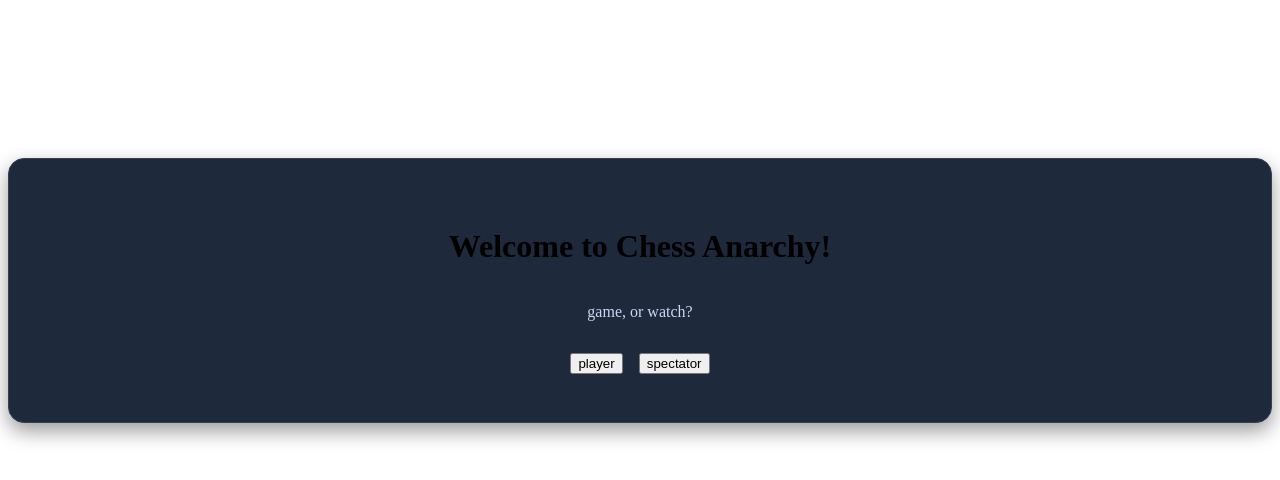
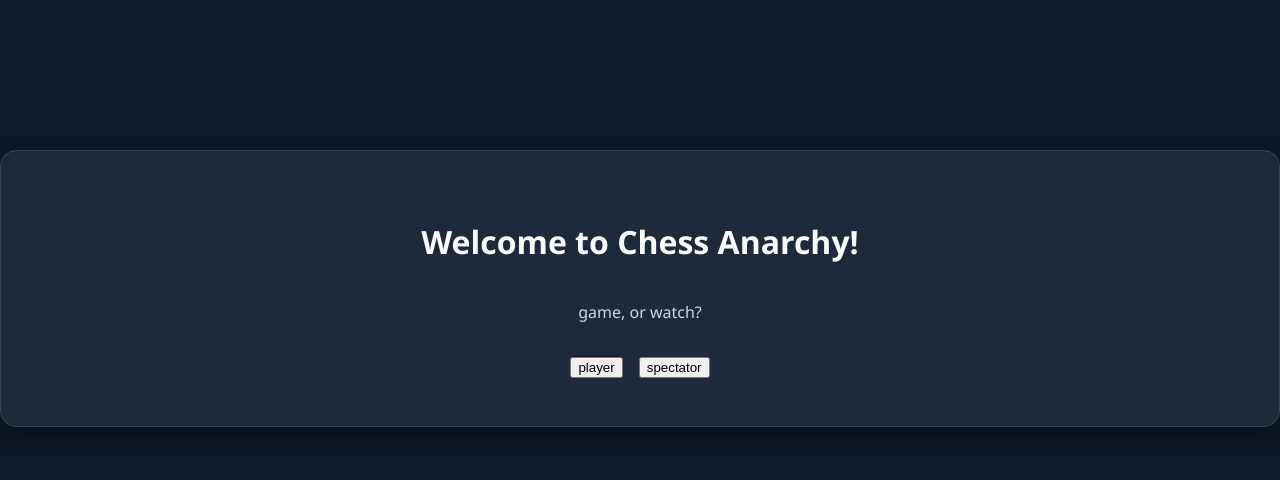
Before and after one commit to ShaneKanterman04/Chess-Anarchy-, a website: page public/pre-index.html in a window 1280 px wide. Drawn offline with Linux system fonts and the light colour scheme.

```diff
--- a/public/startup.css
+++ b/public/startup.css
@@ -1,3 +1,14 @@
+body {
+  margin: 0;
+
+  background: #0f172a;
+  color: #f8fafc;
+  font-family: "Segoe UI", Tahoma, Geneva, Verdana, sans-serif;
+}
+
+
+
+
 .container {
 	display: grid;
 	grid-template-areas:
```
